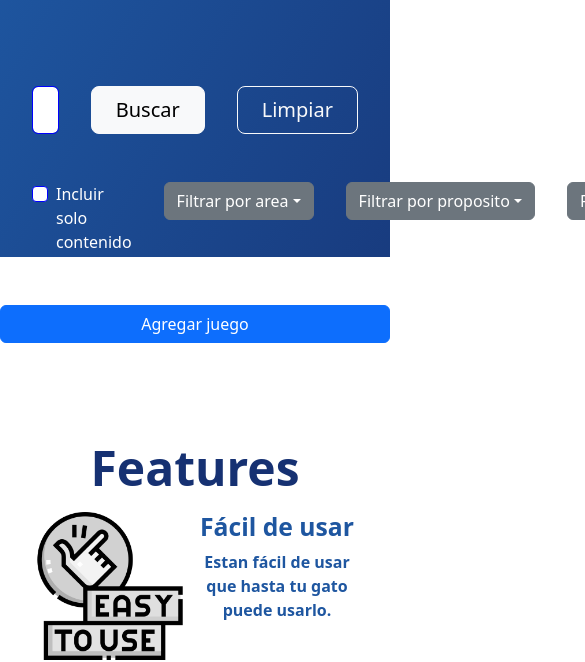
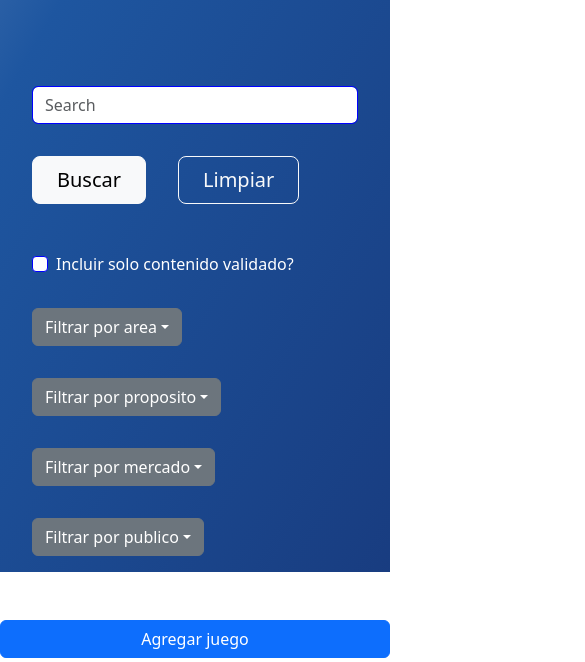
Before and after one commit to charrassebastian/games-catalog-frontend, a React (Vite) app in the folder juegos-serios-frontend/: page / in a window 390 px wide. Shown: the part 587-1249 px from the top of the page, 585 px wide, since content can reach past the window. Built offline with nearby package versions, Linux system fonts and the light colour scheme; a web font is replaced by a local one.

Commit message:
now the layout is more responsive

```diff
--- a/juegos-serios-frontend/src/MainSection/MainSection.tsx
+++ b/juegos-serios-frontend/src/MainSection/MainSection.tsx
@@ -35,7 +35,7 @@ export function MainSection({ onSearch, onClear, searchValue, onSearchValueChang
                         <p className="introductory-text m-3">Ingresa el nombre del juego que estes buscando y luego hace click en el boton Buscar.</p>
                     </div>
                     <form className="d-flex flex-column d-grid gap-3 d-md-flex justify-content-md-start" role="search" onSubmit={(e) => e.preventDefault()}>
-                        <div className="d-flex flex-row">
+                        <div className="d-flex flex-row flex-wrap">
                             <input
                                 className="form-control m-3"
                                 type="search"
@@ -47,7 +47,7 @@ export function MainSection({ onSearch, onClear, searchValue, onSearchValueChang
                             <button type="button" className="btn btn-light btn-lg px-4 m-3" onClick={onSearch}> Buscar </button>
                             <button type="button" className="btn btn-outline-light btn-lg px-4 m-3" onClick={onClear}> Limpiar</button>
                         </div>
-                        <div className="d-flex flex-row">
+                        <div className="d-flex flex-row flex-wrap">
                             <div className="form-check m-3">
                                 <label htmlFor={"only-validated-content"} className="form-check-label text-white">Incluir solo contenido validado?</label>
                                 <input id={"only-validated-content"} type="checkbox" className="form-check-input" checked={onlyValidatedContent} onChange={onOnlyValidatedContentChange} />
--- a/juegos-serios-frontend/src/index.css
+++ b/juegos-serios-frontend/src/index.css
@@ -37,7 +37,7 @@ input[type]{
   padding-top: 8rem;
   height: inherit;
   width: inherit;
-  height: 100vh;
+  min-height: 100vh;
 }
 
 .introductory-text {
```
